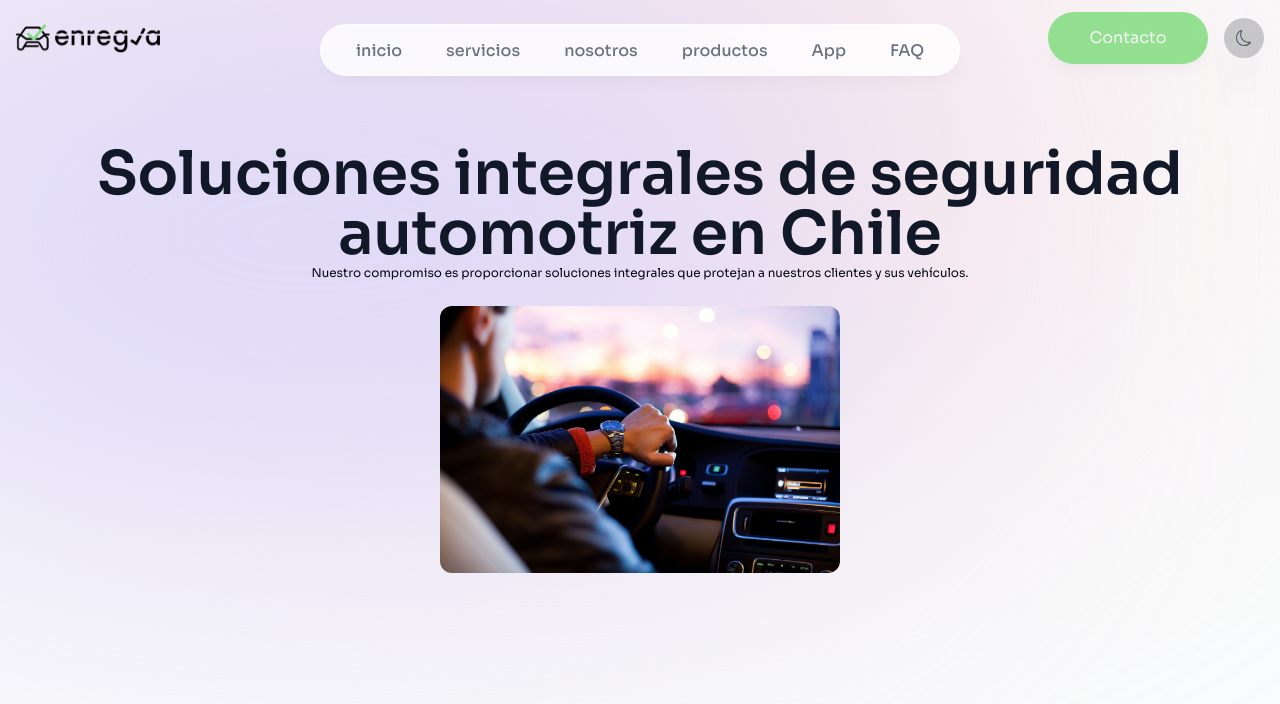
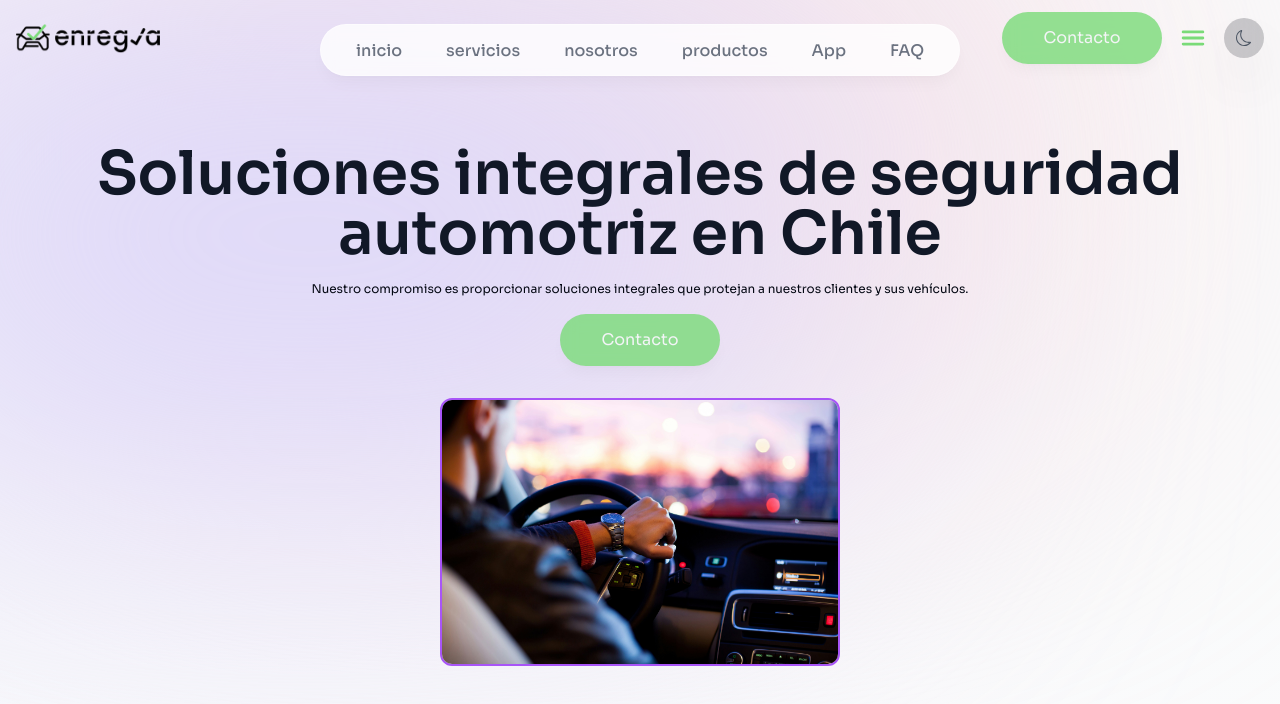
Before and after one commit to dmmtdeveloper/enregla-web, a Next.js app: page / in a window 1280 px wide. Shown: the top 704 px of the page. Built offline with nearby package versions, Linux system fonts and the light colour scheme; what tailwind-gradient-mask-image would draw is missing.

Commit message:
navbar and hero

```diff
--- a/components/HeroSection.tsx
+++ b/components/HeroSection.tsx
@@ -1,14 +1,14 @@
 "use client";
 import clsx from "clsx";
-import Image from "next/image";
 import React from "react";
-import HeroImage from "../public/assets/HeroImage.jpg";
 import { motion } from "framer-motion";
+import { HeroPicture } from "./logo/HeroImage";
+import { ButtonCta } from "./buttons/cta";
 
 export const HeroSection = () => {
   return (
-    <section className="flex items-center text-center justify-center flex-col gap-6">
-      <div className="">
+    <section className="flex items-center text-center justify-center flex-col gap-8">
+      <div className="flex flex-col gap-4">
         <div className="flex flex-col justify-center text-center">
           <motion.p
             initial={{ y: -100, opacity: 0 }}
@@ -27,27 +27,20 @@ export const HeroSection = () => {
             Soluciones integrales de seguridad automotriz en Chile
           </motion.p>
         </div>
-        <p className="text-center text-[12px] px-12">
-          Nuestro compromiso es proporcionar soluciones integrales que protejan
-          a nuestros clientes y sus vehículos.
-        </p>
+
+        <div className="flex items-center justify-center flex-col gap-4">
+          <motion.p
+            initial={{ y: -100, opacity: 0 }}
+            animate={{ y: 0, opacity: 1 }}
+            className="text-center text-[12px] px-12"
+          >
+            Nuestro compromiso es proporcionar soluciones integrales que
+            protejan a nuestros clientes y sus vehículos.
+          </motion.p>
+          <ButtonCta title={"Contacto"} />
+        </div>
       </div>
-
-      <motion.div
-        initial={{ y: -100, opacity: 0 }}
-        animate={{ y: 0, opacity: 1 }}
-        className="flex items-center justify-center"
-      >
-        <Image
-          className="gradient-mask-b-0 rounded-xl"
-          src={HeroImage}
-          alt="hero-image"
-          width={400}
-          height={100}
-          priority
-          objectFit="cover"
-        />
-      </motion.div>
+      <HeroPicture />
     </section>
   );
 };
--- a/components/Navbar.tsx
+++ b/components/Navbar.tsx
@@ -7,7 +7,7 @@ import { links } from "@/lib/data";
 import { motion } from "framer-motion";
 import { MenuIcon } from "./icons/MenuIcon";
 import { LogoImage } from "./logo/LogoImage";
-import { NavContactButton } from "./buttons/NavContactButton";
+import { ButtonCta } from "./buttons/cta";
 import ThemeSwitch from "./buttons/ThemeSwitch";
 
 export const Navbar = () => {
@@ -87,7 +87,9 @@ export const Navbar = () => {
             initial={{ y: -100, opacity: 0 }}
             animate={{ y: 0, opacity: 1 }}
           >
-            <NavContactButton />
+            <div className="hidden lg:block">
+              <ButtonCta title={"Contacto"} />
+            </div>
             <div
               className={clsx(
                 "lg:hidden",
@@ -99,9 +101,8 @@ export const Navbar = () => {
                 /*----dark-mode----*/
                 "dark:text-white"
               )}
-            >
-              <MenuIcon />
-            </div>
+            ></div>
+            <MenuIcon />
             <ThemeSwitch />
           </motion.div>
           <LogoImage />
--- a/components/buttons/NavContactButton.tsx
+++ b/components/buttons/cta.tsx
@@ -1,11 +1,11 @@
-import React from "react";
+import React, { FC } from "react";
 import clsx from "clsx";
 
-interface Props {
-  onClick?: () => void;
-}
+type ButttonProps = {
+  title: string;
+};
 
-export const NavContactButton: React.FC<Props> = ({ onClick }) => {
+export const ButtonCta: FC<ButttonProps> = ({ title }) => {
   return (
     <button
       className={clsx(
@@ -17,7 +17,7 @@ export const NavContactButton: React.FC<Props> = ({ onClick }) => {
         "backdrop-blur-[0.5rem]",
         "h-[3.25rem]",
         "w-[10rem] text-gray-100",
-        "hidden lg:block md:block",
+        "lg:block md:block",
 
         /*----hover----*/
         "transition",
@@ -33,14 +33,10 @@ export const NavContactButton: React.FC<Props> = ({ onClick }) => {
         /*----disabled statate----*/
         "disabled:bg-blue-500/50",
         "disabled:cursor-not-allowed",
-        "disabled:shadow",
-
-
-
+        "disabled:shadow"
       )}
-      onClick={onClick}
     >
-      Contacto
+      {title}
     </button>
   );
 };
--- a/components/icons/MenuIcon.tsx
+++ b/components/icons/MenuIcon.tsx
@@ -2,9 +2,8 @@ import clsx from "clsx";
 import { IoMenu } from "react-icons/io5";
 import { GoX } from "react-icons/go";
 
-import React from 'react'
+import React from "react";
 import UseMenuMode from "@/hooks/UseMenuMode";
-
 
 export const MenuIcon = () => {
   const [menuTheme, setMenuTheme] = UseMenuMode();
@@ -16,40 +15,35 @@ export const MenuIcon = () => {
         <GoX
           size="30"
           className={clsx(
-            "top-navigation-icon",
-
             /*----hover----*/
-            "hover:text-gray-950",
-            // "hover:scale-[1.2]",
+            "hover:scale-[1.2]",
 
             /*----transition----*/
-            // "transition",
-            // "duration-300",
+            "transition",
+            "duration-300",
 
             /*----dark-mode----*/
-            "dark:text-yellow-200"
+            "text-[#7ADB78]"
           )}
-          />
-        ) : (
-          <IoMenu
+        />
+      ) : (
+        <IoMenu
           size="30"
           className={clsx(
             "top-navigation-icon",
 
             /*----hover----*/
-            "hover:text-gray-950",
-            // "hover:scale-[1.2]",
+            "hover:scale-[1.2]",
 
             /*----transition----*/
-            // "transition",
-            // "duration-300",
+            "transition",
+            "duration-300",
 
             /*----dark-mode----*/
-            "dark:text-[#7ADB78]"
-
+            "text-[#7ADB78]"
           )}
         />
       )}
     </span>
-  )
-}
+  );
+};
--- a/components/logo/HeroImage.tsx
+++ b/components/logo/HeroImage.tsx
@@ -0,0 +1,27 @@
+import React from 'react'
+import { motion } from "framer-motion";
+import Image from "next/image";
+import HeroImage from "@/public/assets/HeroImage.jpg";
+
+
+export const HeroPicture = () => {
+  return (
+    <>
+        <motion.div
+        initial={{ y: -100, opacity: 0 }}
+        animate={{ y: 0, opacity: 1 }}
+        className="flex items-center justify-center"
+      >
+        <Image
+          className="gradient-mask-b-0 rounded-xl border-2 border-purple-500"
+          src={HeroImage}
+          alt="hero-image"
+          width={400}
+          height={100}
+          priority
+          objectFit="cover"
+        />
+      </motion.div>
+    </>
+  )
+}
```
Also changed, not shown: components/Menu.tsx (added).
